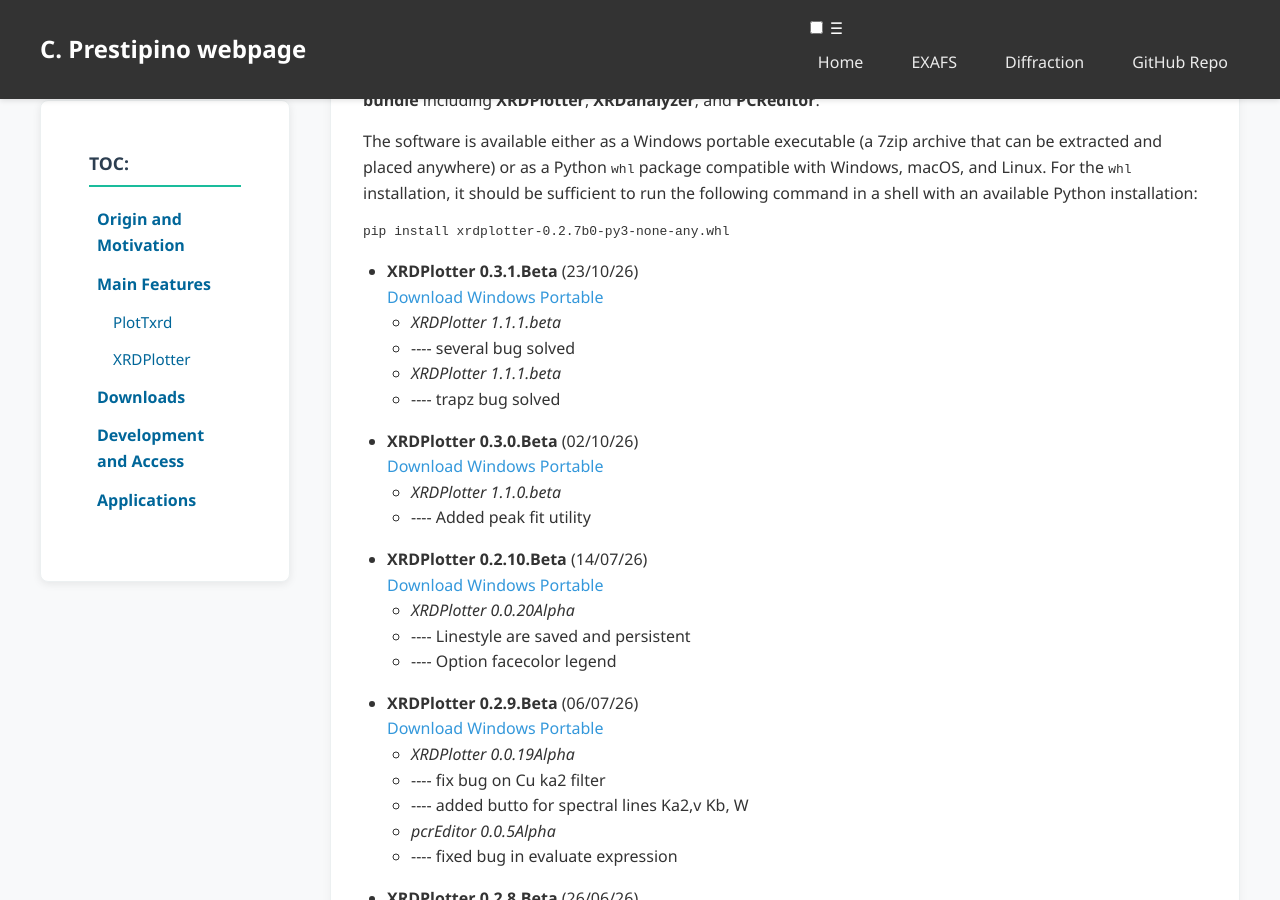
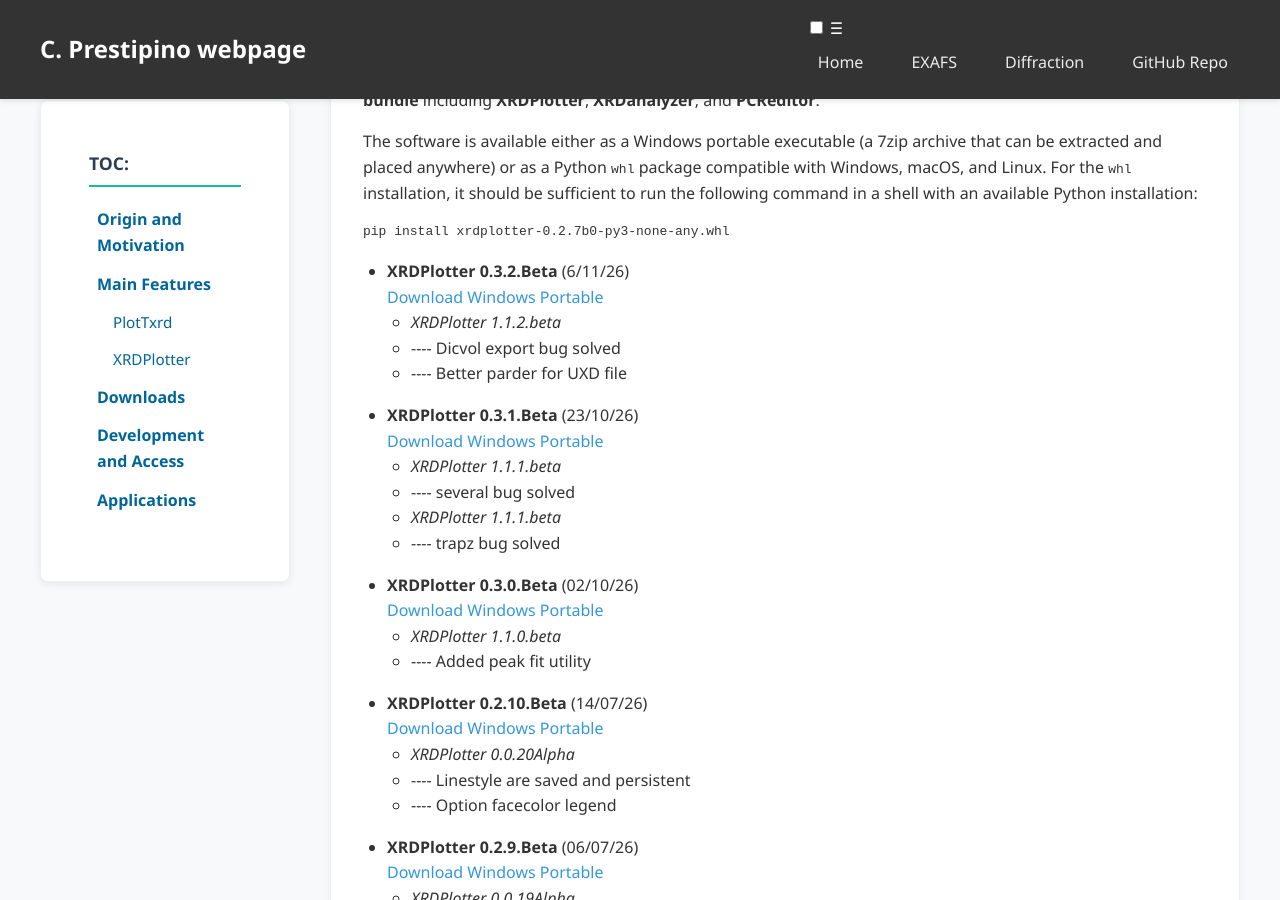
Before and after one commit to Prestipino/Prestipino.github.io, a Jekyll site: the page built from PlotTxrd.html, in a window 1280 px wide and 900 px high, scrolled down 1549 px. Built offline with Jekyll 4.4.1, drawn with Linux system fonts in a browser that asks for light colours.

Commit message:
Update PlotTxrd.html with new XRDPlotter versions
Added release notes for XRDPlotter 0.3.2.Beta and 1.1.2.beta.

```diff
--- a/PlotTxrd.html
+++ b/PlotTxrd.html
@@ -97,7 +97,16 @@ Both applications open a set of different format
 </section>
   <ul>
 
+    <li>
+      <strong>XRDPlotter 0.3.2.Beta</strong> (6/11/26)<br>
+      <a href="https://sdrive.cnrs.fr/s/w5X4RcoGpzRjjzb">Download Windows Portable</a><br>
 
+      <ul>
+        <li><i>XRDPlotter 1.1.2.beta</i></li>
+        <li>---- Dicvol export bug solved </li>
+        <li>---- Better parder for UXD file </li>
+      </ul>
+      </li>
 
     <li>
       <strong>XRDPlotter 0.3.1.Beta</strong> (23/10/26)<br>
```
